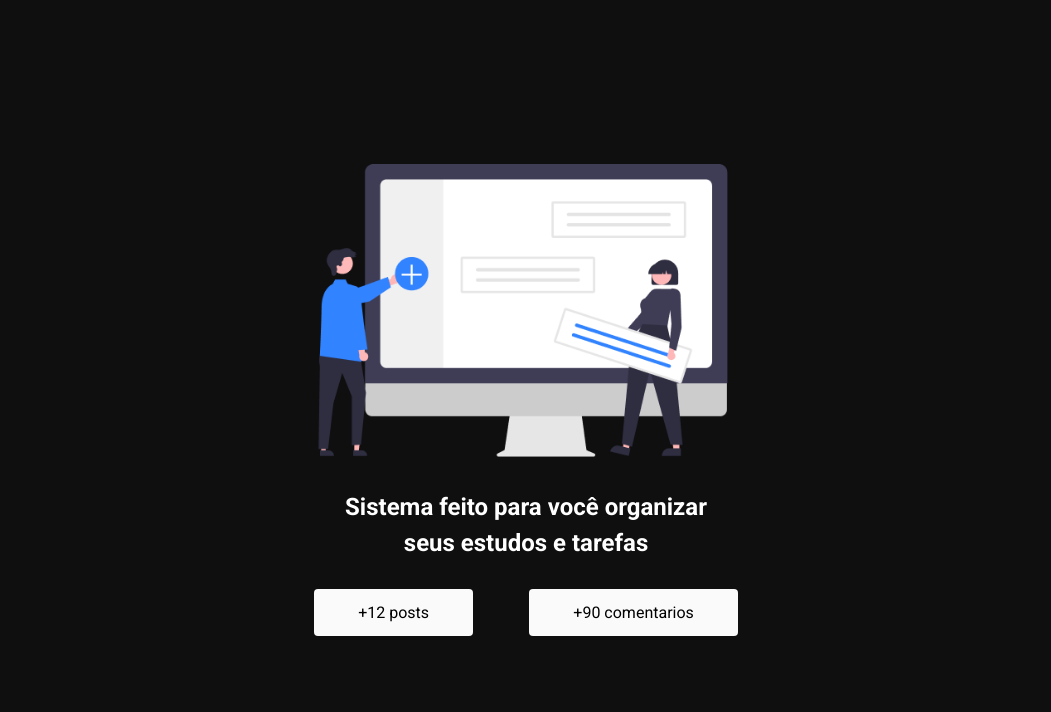
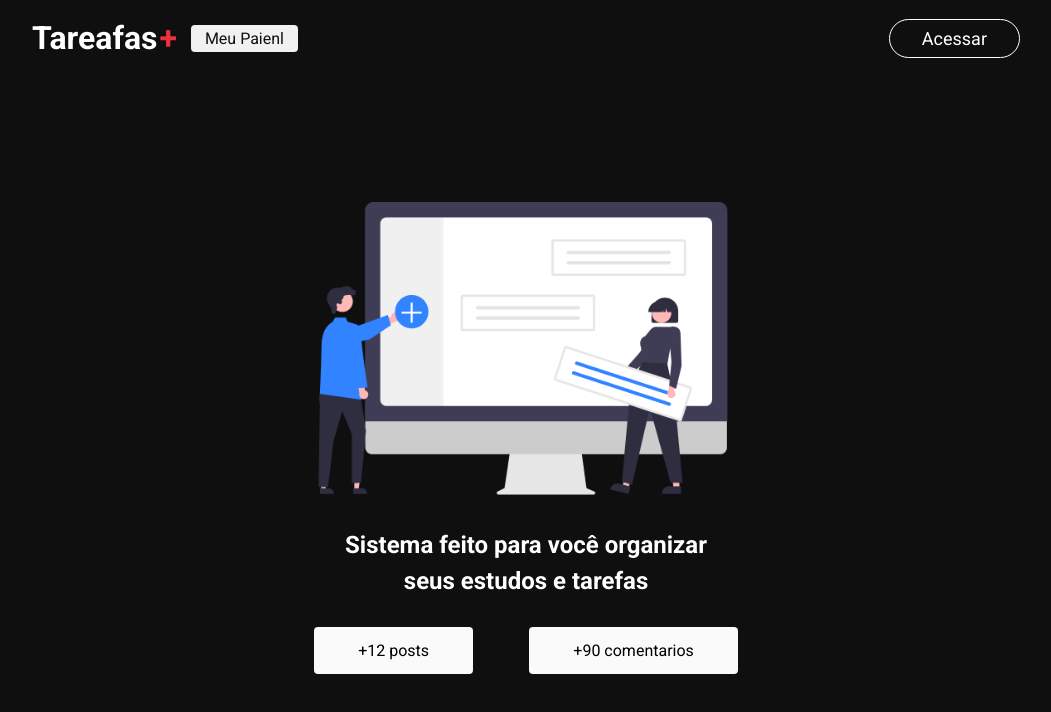
Before and after one commit to Everton3012/Next_Ts_Tarefas, a Next.js app: page / in a window 1280 px wide. Shown: the top 712 px of the page, without its empty margins (114-1165 px from the left). Built offline with nearby package versions, Linux system fonts and the light colour scheme.

Commit message:
barra de navegação finalizada

```diff
--- /dev/null
+++ b/src/components/header/index.jsx
@@ -0,0 +1,21 @@
+import Link from "next/link";
+
+import styles from "./styles.module.css";
+
+export function Header() {
+    return (
+        <header className={styles["header"]}>
+            <section className={styles["content"]}>
+                <nav className={styles["nav"]}>
+                    <Link href={"/"}>
+                        <h1 className={styles["logo"]}>Tareafas<span>+</span></h1>
+                    </Link>
+                    <Link className={styles["link"]} href={"/dashboard"}>
+                        Meu Paienl
+                    </Link>
+                </nav>
+                <button className={styles["loginButton"]}>Acessar</button>
+            </section>
+        </header>
+    )
+}
--- /dev/null
+++ b/src/components/header/styles.module.css
@@ -0,0 +1,64 @@
+.header {
+    width: 100%;
+    height: 76px;
+    background-color: #0f0f0f;
+    display: flex;
+    align-items: center;
+    justify-content: center;
+}
+
+.content {
+    padding: 0 18px;
+    width: 100%;
+    max-width: 1024px;
+    display: flex;
+    align-items: center;
+    justify-content: space-between;
+}
+
+.nav {
+    display: flex;
+    align-items: center;
+}
+
+.nav a {
+    text-decoration: none;
+
+}
+
+.logo {
+    color: #fff;
+    font-size: 32px;
+}
+
+.logo span {
+    color: #ea3140;
+    padding-left: 2px;
+}
+
+.link {
+    background-color: #f1f1f1;
+    color: #0f0f0f;
+    padding: 4px 14px;
+    border-radius: 4px;
+    margin: 0 14px;
+}
+
+
+.loginButton {
+    background-color: transparent;
+    font-size: 18px;
+    padding: 8px 32px;
+    border-radius: 24px;
+    color: #fff;
+    border: 1.5px solid #fff;
+    cursor: pointer;
+    transition: all .5s;
+}
+
+.loginButton:hover {
+    transform: scale(1.08);
+    background-color: #fff;
+    color: #0f0f0f;
+    font-weight: bold;
+}
--- a/src/pages/_app.tsx
+++ b/src/pages/_app.tsx
@@ -1,6 +1,12 @@
 import "../styles/globals.css";
 import type { AppProps } from "next/app";
+import { Header } from "../components/header";
 
 export default function App({ Component, pageProps }: AppProps) {
-  return <Component {...pageProps} />;
+  return (
+    <>
+      <Header />
+      <Component {...pageProps} />
+    </>
+  );
 }
--- a/src/pages/_document.tsx
+++ b/src/pages/_document.tsx
@@ -2,7 +2,7 @@
 
 export default function Document() {
   return (
-    <Html lang="en">
+    <Html lang="pt-br">
       <Head />
       <body>
         <Main />
--- a/src/styles/Home.module.css
+++ b/src/styles/Home.module.css
@@ -1,7 +1,7 @@
 .container {
     background-color: #0f0f0f;
     width: 100%;
-    height: 100vh;
+    height: calc(100vh - 76px);
     display: flex;
     justify-content: center;
     align-items: center;
@@ -35,20 +35,21 @@
     justify-content: space-around;
 }
 
-.box{
+.box {
     background-color: #fafafa;
     padding: 14px 44px;
     border-radius: 4px;
-    transition: transform 0.5s;
+    transition: all 0.5s;
     cursor: pointer;
 }
 
 .box:hover {
     transform: scale(1.08);
+    font-weight: bold;
 }
 
 @media screen and (max-width: 580px) {
-    .hero{
+    .hero {
         max-width: 80%;
     }
 
--- a/src/styles/globals.css
+++ b/src/styles/globals.css
@@ -1,6 +1,6 @@
 @import url('https://fonts.googleapis.com/css2?family=Roboto:ital,wght@0,100;0,300;0,400;0,500;0,700;0,900;1,100;1,300;1,400;1,500;1,700;1,900&display=swap');
 
-*{
+* {
   font-family: "Roboto", sans-serif;
   padding: 0;
   margin: 0;
```
